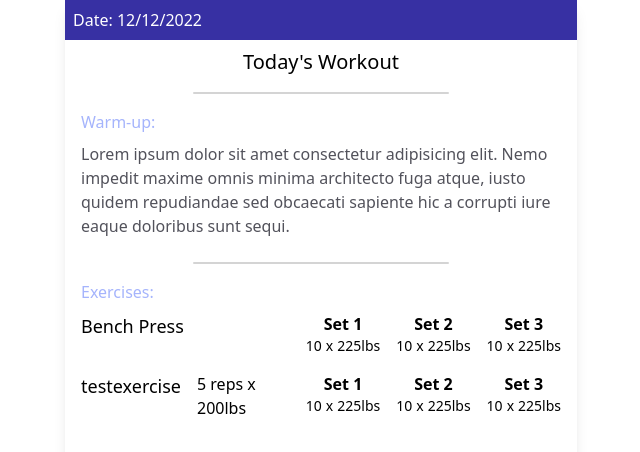
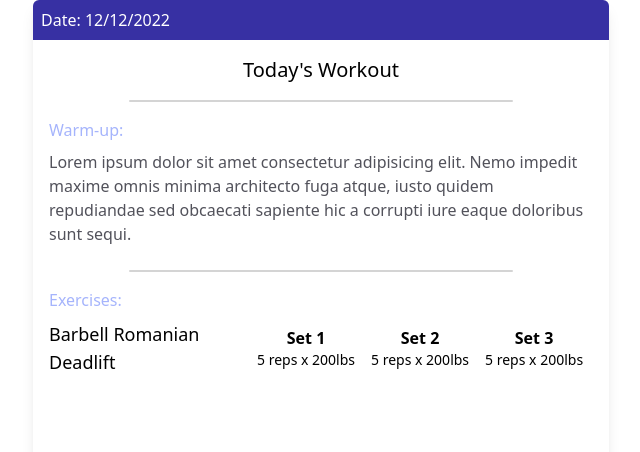
Before and after one commit to cmdcjones/clientfocusv2, a React (Vite) app in the folder client/: page / in a window 1280 px wide. Shown: the top 452 px of the page, without its empty margins (319-959 px from the left). Built offline with nearby package versions, Linux system fonts and the light colour scheme.

Commit message:
complete logic of mapping data

```diff
--- a/client/src/App.jsx
+++ b/client/src/App.jsx
@@ -3,8 +3,16 @@ import "./App.css";
 export default function App() {
   const exercises = [
     {
-      name: "testexercise",
+      name: "Barbell Romanian Deadlift",
       sets: [
+        {
+          reps: 5,
+          weight: 200,
+        },
+        {
+          reps: 5,
+          weight: 200,
+        },
         {
           reps: 5,
           weight: 200,
@@ -14,18 +22,18 @@ export default function App() {
   ];
 
   return (
-    <div className="max-w-lg max-h-lg min-h-screen mx-auto bg-white rounded-md shadow-lg">
-      <div className="max-w-lg mx-auto bg-indigo-800 p-2">
+    <div className="max-w-sm max-h-lg min-h-screen mx-auto bg-white rounded-md shadow-lg md:max-w-xl">
+      <div className="max-w-sm mx-auto bg-indigo-800 p-2 rounded-t-md md:max-w-xl">
         <p className="text-md font-medium text-white">Date: 12/12/2022</p>
       </div>
       <div className="min-h-10 p-2">
-        <p className="text-black font-medium text-xl text-center">
+        <p className="text-black font-medium text-xl text-center mt-2">
           Today's Workout
         </p>
       </div>
       <div
         id="divider"
-        className="max-w-64 border-b-neutral-300 border-b-2 mx-auto mt-2  rounded-md"
+        className="max-w-64 border-b-neutral-300 border-b-2 mx-auto mt-2  rounded-md md:max-w-96"
       ></div>
       <div className="min-h-300 p-4">
         <p className="text-indigo-300 font-medium text-md mb-2">Warm-up:</p>
@@ -37,78 +45,30 @@ export default function App() {
       </div>
       <div
         id="divider"
-        className="max-w-64 border-b-neutral-300 border-b-2 mx-auto mt-2  rounded-md"
+        className="max-w-64 border-b-neutral-300 border-b-2 mx-auto mt-2  rounded-md md:max-w-96"
       ></div>
       <div className="min-h-300 p-4">
         <p className="text-indigo-300 font-medium text-md mb-2">Exercises:</p>
-        <div className="flex min-w-64 gap-4 justify-center flex-wrap mb-4 md:flex-nowrap">
-          <h1 className="font-medium text-lg grow w-full text-center md:w-fit md:text-start">
-            Bench Press
-          </h1>
-          <div className="flex flex-col items-center">
-            <p className="font-bold">Set 1</p>
-            <div className="flex gap-1 text-sm">
-              <p>10</p>
-              <span>x</span>
-              <p>225lbs</p>
-            </div>
-          </div>
-          <div className="flex flex-col items-center">
-            <p className="font-bold">Set 2</p>
-            <div className="flex gap-1 text-sm">
-              <p>10</p>
-              <span>x</span>
-              <p>225lbs</p>
-            </div>
-          </div>
-          <div className="flex flex-col items-center">
-            <p className="font-bold">Set 3</p>
-            <div className="flex gap-1 text-sm">
-              <p>10</p>
-              <span>x</span>
-              <p>225lbs</p>
-            </div>
-          </div>
-        </div>
-        <div className="flex min-w-64 gap-4 justify-center flex-wrap mb-4 md:flex-nowrap">
+        <div className="flex min-w-64 gap-4 justify-center flex-wrap mb-4 md:flex-nowrap md:justify-start">
           {exercises.map((exercise) => (
             <>
-              <h1 className="font-medium text-lg grow w-full text-center md:w-fit md:text-start">
+              <h1 className="font-medium text-lg grow w-full text-center md:max-w-48 md:text-start">
                 {exercise.name}
               </h1>
-              {exercise.sets.map((set) => (
-                <>
-                  <p>
-                    {set.reps} reps x {set.weight}lbs
-                  </p>
-                </>
-              ))}
+              <div className="flex flex-col items-center gap-2 md:flex-row md:gap-4">
+                {exercise.sets.map((set, setNumber) => (
+                  <div className="flex flex-col items-center">
+                    <p className="font-bold">Set {setNumber + 1}</p>
+                    <div>
+                      <p className="text-sm">
+                        {set.reps} reps x {set.weight}lbs
+                      </p>
+                    </div>
+                  </div>
+                ))}
+              </div>
             </>
           ))}
-          <div className="flex flex-col items-center">
-            <p className="font-bold">Set 1</p>
-            <div className="flex gap-1 text-sm">
-              <p>10</p>
-              <span>x</span>
-              <p>225lbs</p>
-            </div>
-          </div>
-          <div className="flex flex-col items-center">
-            <p className="font-bold">Set 2</p>
-            <div className="flex gap-1 text-sm">
-              <p>10</p>
-              <span>x</span>
-              <p>225lbs</p>
-            </div>
-          </div>
-          <div className="flex flex-col items-center">
-            <p className="font-bold">Set 3</p>
-            <div className="flex gap-1 text-sm">
-              <p>10</p>
-              <span>x</span>
-              <p>225lbs</p>
-            </div>
-          </div>
         </div>
       </div>
     </div>
```
